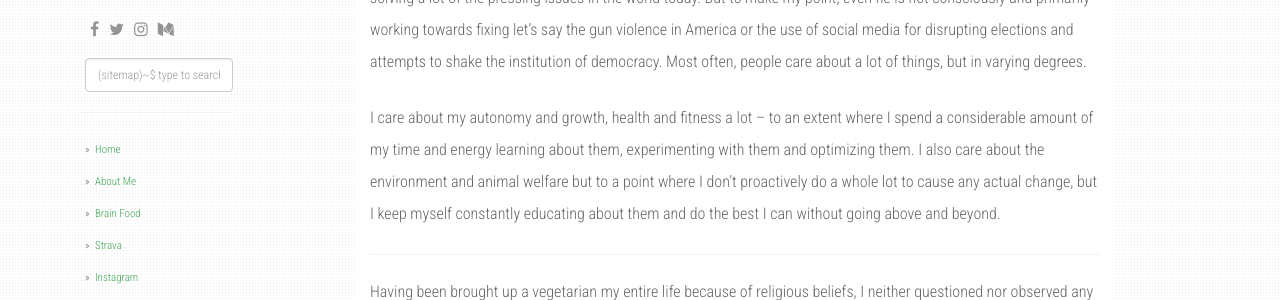
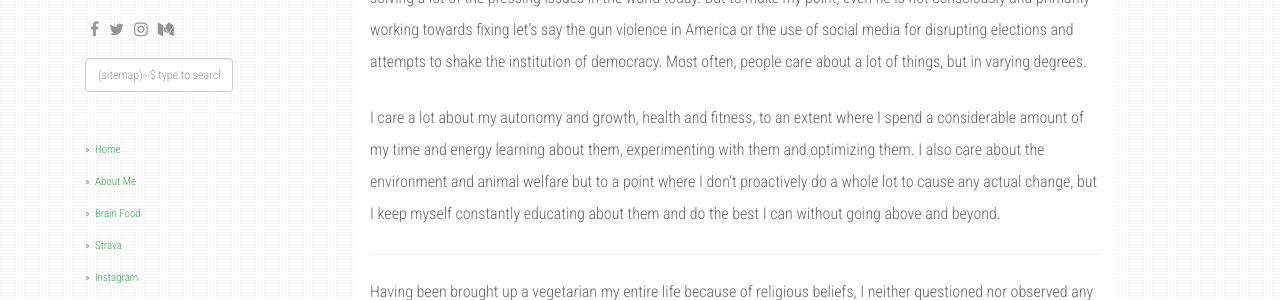
Before and after one commit to outofdesk/outofdesk.github.io, a Jekyll site: the page built from _posts/2019-11-06-caring-about-animals.md, in a window 1280 px wide and 900 px high, scrolled down 453 px. Shown: the part 152-452 px from the top of the window. Built offline with Jekyll 4.4.1, drawn with Linux system fonts in a browser that asks for light colours; nearby versions of some CDN libraries.

```diff
--- a/_posts/2019-11-06-caring-about-animals.md
+++ b/_posts/2019-11-06-caring-about-animals.md
@@ -13,7 +13,7 @@ We tried to explain that we were interested in the prevention of suffering and m
 *****
 There are a million things to care about in this world if we cared to care about -- things that we know are systematically unfair, unjust or outright wrong. But if we cared about all of them to a point where we wanted to fix them or be a part of the solution, we’d go crazy. One way to maintain sanity is to accept that there are going to be things that are and will be out of our control and to learn to let go of some. That leaves us with time and energy to think about what we value the most and try to fix them, in any way and capacity we can. Elon Musk might be a rare exception, or at least the most popular of them out there, who can not only think about but make a huge impact on solving a lot of the pressing issues in the world today. But to make my point, even he is not consciously and primarily working towards fixing let’s say the gun violence in America or the use of social media for disrupting elections and attempts to shake the institution of democracy. Most often, people care about a lot of things, but in varying degrees.
 
-I care about my autonomy and growth, health and fitness a lot -- to an extent where I spend a considerable amount of my time and energy learning about them, experimenting with them and optimizing them. I also care about the environment and animal welfare but to a point where I don't proactively do a whole lot to cause any actual change, but I keep myself constantly educating about them and do the best I can without going above and beyond.
+I care a lot about my autonomy and growth, health and fitness, to an extent where I spend a considerable amount of my time and energy learning about them, experimenting with them and optimizing them. I also care about the environment and animal welfare but to a point where I don't proactively do a whole lot to cause any actual change, but I keep myself constantly educating about them and do the best I can without going above and beyond.
 
 *****
 
```
Also changed, not shown: 3 other files.
